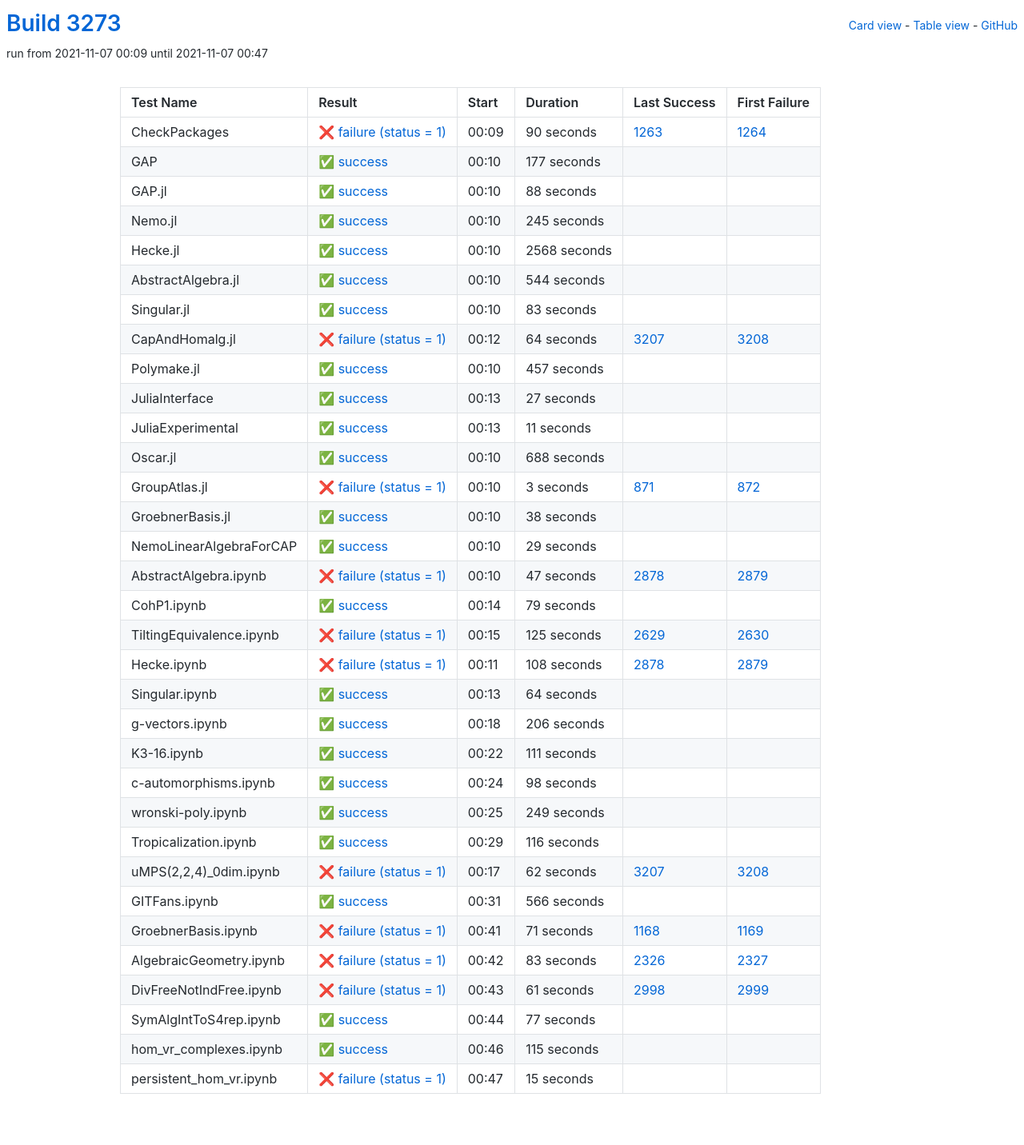
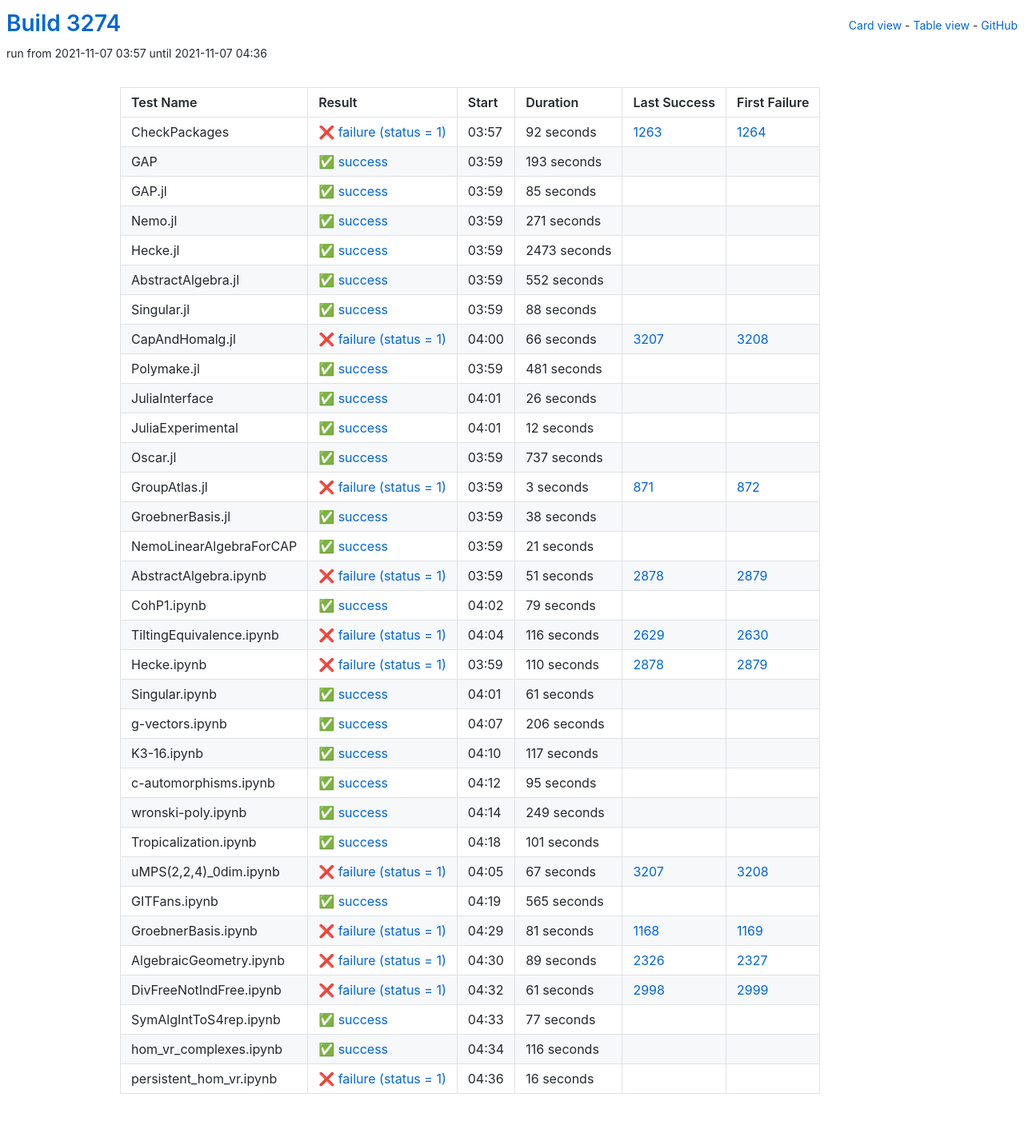
Before and after one commit to oscar-system/oscar-ci-status-stable, a Jekyll site: the page built from table.html, in a window 1280 px wide. Shown: the whole page at 80% size. Built offline with Jekyll 4.4.1, drawn with Linux system fonts in a browser that asks for light colours.

Commit message:
Build #3274

```diff
--- a/_data/ci.yml
+++ b/_data/ci.yml
@@ -1,6 +1,6 @@
 ---
-build: 3273
-build_url: https://oscarci.mathematik.uni-kl.de/job/oscar-stable/3273/
+build: 3274
+build_url: https://oscarci.mathematik.uni-kl.de/job/oscar-stable/3274/
 job: oscar-stable
 organization: oscar-system
 repo: oscar-ci-status-stable
@@ -8,32 +8,80 @@ repourl: https://github.com/oscar-system/oscar-ci-status-stable
 tests:
 - name: CheckPackages
   id: checkpackages
-  log: https://oscarci.mathematik.uni-kl.de/job/oscar-stable/3273/artifact/logs/build-3273/CheckPackages.log
-  start: 2021-11-07 00:09
+  log: https://oscarci.mathematik.uni-kl.de/job/oscar-stable/3274/artifact/logs/build-3274/CheckPackages.log
+  start: 2021-11-07 03:57
   success: false
   exitcode: 1
   status: failure
-  duration: 90
+  duration: 92
   last_success: 1263
   last_success_url: https://oscarci.mathematik.uni-kl.de/job/oscar-stable/1263/
   first_failure: 1264
   first_failure_url: https://oscarci.mathematik.uni-kl.de/job/oscar-stable/1264/
 - name: GAP
   id: gap
-  log: https://oscarci.mathematik.uni-kl.de/job/oscar-stable/3273/artifact/logs/build-3273/GAP.log
-  start: 2021-11-07 00:10
+  log: https://oscarci.mathematik.uni-kl.de/job/oscar-stable/3274/artifact/logs/build-3274/GAP.log
+  start: 2021-11-07 03:59
   success: true
   exitcode: 0
   status: success
-  duration: 177
+  duration: 193
   last_success: false
   last_success_url:
   first_failure: false
   first_failure_url:
 - name: GAP.jl
   id: gap-jl
-  log: https://oscarci.mathematik.uni-kl.de/job/oscar-stable/3273/artifact/logs/build-3273/GAP.jl.log
-  start: 2021-11-07 00:10
+  log: https://oscarci.mathematik.uni-kl.de/job/oscar-stable/3274/artifact/logs/build-3274/GAP.jl.log
+  start: 2021-11-07 03:59
+  success: true
+  exitcode: 0
+  status: success
+  duration: 85
+  last_success: false
+  last_success_url:
+  first_failure: false
+  first_failure_url:
+- name: Nemo.jl
+  id: nemo-jl
+  log: https://oscarci.mathematik.uni-kl.de/job/oscar-stable/3274/artifact/logs/build-3274/Nemo.jl.log
+  start: 2021-11-07 03:59
+  success: true
+  exitcode: 0
+  status: success
+  duration: 271
+  last_success: false
+  last_success_url:
+  first_failure: false
+  first_failure_url:
+- name: Hecke.jl
+  id: hecke-jl
+  log: https://oscarci.mathematik.uni-kl.de/job/oscar-stable/3274/artifact/logs/build-3274/Hecke.jl.log
+  start: 2021-11-07 03:59
+  success: true
+  exitcode: 0
+  status: success
+  duration: 2473
+  last_success: false
+  last_success_url:
+  first_failure: false
+  first_failure_url:
+- name: AbstractAlgebra.jl
+  id: abstractalgebra-jl
+  log: https://oscarci.mathematik.uni-kl.de/job/oscar-stable/3274/artifact/logs/build-3274/AbstractAlgebra.jl.log
+  start: 2021-11-07 03:59
+  success: true
+  exitcode: 0
+  status: success
+  duration: 552
+  last_success: false
+  last_success_url:
+  first_failure: false
+  first_failure_url:
+- name: Singular.jl
+  id: singular-jl
+  log: https://oscarci.mathematik.uni-kl.de/job/oscar-stable/3274/artifact/logs/build-3274/Singular.jl.log
+  start: 2021-11-07 03:59
   success: true
   exitcode: 0
   status: success
@@ -42,118 +90,70 @@ tests:
   last_success_url:
   first_failure: false
   first_failure_url:
-- name: Nemo.jl
-  id: nemo-jl
-  log: https://oscarci.mathematik.uni-kl.de/job/oscar-stable/3273/artifact/logs/build-3273/Nemo.jl.log
-  start: 2021-11-07 00:10
-  success: true
-  exitcode: 0
-  status: success
-  duration: 245
-  last_success: false
-  last_success_url:
-  first_failure: false
-  first_failure_url:
-- name: Hecke.jl
-  id: hecke-jl
-  log: https://oscarci.mathematik.uni-kl.de/job/oscar-stable/3273/artifact/logs/build-3273/Hecke.jl.log
-  start: 2021-11-07 00:10
-  success: true
-  exitcode: 0
-  status: success
-  duration: 2568
-  last_success: false
-  last_success_url:
-  first_failure: false
-  first_failure_url:
-- name: AbstractAlgebra.jl
-  id: abstractalgebra-jl
-  log: https://oscarci.mathematik.uni-kl.de/job/oscar-stable/3273/artifact/logs/build-3273/AbstractAlgebra.jl.log
-  start: 2021-11-07 00:10
-  success: true
-  exitcode: 0
-  status: success
-  duration: 544
-  last_success: false
-  last_success_url:
-  first_failure: false
-  first_failure_url:
-- name: Singular.jl
-  id: singular-jl
-  log: https://oscarci.mathematik.uni-kl.de/job/oscar-stable/3273/artifact/logs/build-3273/Singular.jl.log
-  start: 2021-11-07 00:10
-  success: true
-  exitcode: 0
-  status: success
-  duration: 83
-  last_success: false
-  last_success_url:
-  first_failure: false
-  first_failure_url:
 - name: CapAndHomalg.jl
   id: capandhomalg-jl
-  log: https://oscarci.mathematik.uni-kl.de/job/oscar-stable/3273/artifact/logs/build-3273/CapAndHomalg.jl.log
-  start: 2021-11-07 00:12
+  log: https://oscarci.mathematik.uni-kl.de/job/oscar-stable/3274/artifact/logs/build-3274/CapAndHomalg.jl.log
+  start: 2021-11-07 04:00
   success: false
   exitcode: 1
   status: failure
-  duration: 64
+  duration: 66
   last_success: 3207
   last_success_url: https://oscarci.mathematik.uni-kl.de/job/oscar-stable/3207/
   first_failure: 3208
   first_failure_url: https://oscarci.mathematik.uni-kl.de/job/oscar-stable/3208/
 - name: Polymake.jl
   id: polymake-jl
-  log: https://oscarci.mathematik.uni-kl.de/job/oscar-stable/3273/artifact/logs/build-3273/Polymake.jl.log
-  start: 2021-11-07 00:10
+  log: https://oscarci.mathematik.uni-kl.de/job/oscar-stable/3274/artifact/logs/build-3274/Polymake.jl.log
+  start: 2021-11-07 03:59
   success: true
   exitcode: 0
   status: success
-  duration: 457
+  duration: 481
   last_success: false
   last_success_url:
   first_failure: false
   first_failure_url:
 - name: JuliaInterface
   id: juliainterface
-  log: https://oscarci.mathematik.uni-kl.de/job/oscar-stable/3273/artifact/logs/build-3273/JuliaInterface.log
-  start: 2021-11-07 00:13
+  log: https://oscarci.mathematik.uni-kl.de/job/oscar-stable/3274/artifact/logs/build-3274/JuliaInterface.log
+  start: 2021-11-07 04:01
   success: true
   exitcode: 0
   status: success
-  duration: 27
+  duration: 26
   last_success: false
   last_success_url:
   first_failure: false
   first_failure_url:
 - name: JuliaExperimental
   id: juliaexperimental
-  log: https://oscarci.mathematik.uni-kl.de/job/oscar-stable/3273/artifact/logs/build-3273/JuliaExperimental.log
-  start: 2021-11-07 00:13
+  log: https://oscarci.mathematik.uni-kl.de/job/oscar-stable/3274/artifact/logs/build-3274/JuliaExperimental.log
+  start: 2021-11-07 04:01
   success: true
   exitcode: 0
   status: success
-  duration: 11
+  duration: 12
   last_success: false
   last_success_url:
   first_failure: false
   first_failure_url:
 - name: Oscar.jl
   id: oscar-jl
-  log: https://oscarci.mathematik.uni-kl.de/job/oscar-stable/3273/artifact/logs/build-3273/Oscar.jl.log
-  start: 2021-11-07 00:10
+  log: https://oscarci.mathematik.uni-kl.de/job/oscar-stable/3274/artifact/logs/build-3274/Oscar.jl.log
+  start: 2021-11-07 03:59
   success: true
   exitcode: 0
   status: success
-  duration: 688
+  duration: 737
   last_success: false
   last_success_url:
   first_failure: false
   first_failure_url:
 - name: GroupAtlas.jl
   id: groupatlas-jl
-  log: https://oscarci.mathematik.uni-kl.de/job/oscar-stable/3273/artifact/logs/build-3273/GroupAtlas.jl.log
-  start: 2021-11-07 00:10
+  log: https://oscarci.mathematik.uni-kl.de/job/oscar-stable/3274/artifact/logs/build-3274/GroupAtlas.jl.log
+  start: 2021-11-07 03:59
   success: false
   exitcode: 1
   status: failure
@@ -164,8 +164,8 @@ tests:
   first_failure_url: https://oscarci.mathematik.uni-kl.de/job/oscar-stable/872/
 - name: GroebnerBasis.jl
   id: groebnerbasis-jl
-  log: https://oscarci.mathematik.uni-kl.de/job/oscar-stable/3273/artifact/logs/build-3273/GroebnerBasis.jl.log
-  start: 2021-11-07 00:10
+  log: https://oscarci.mathematik.uni-kl.de/job/oscar-stable/3274/artifact/logs/build-3274/GroebnerBasis.jl.log
+  start: 2021-11-07 03:59
   success: true
   exitcode: 0
   status: success
@@ -176,32 +176,32 @@ tests:
   first_failure_url:
 - name: NemoLinearAlgebraForCAP
   id: nemolinearalgebraforcap
-  log: https://oscarci.mathematik.uni-kl.de/job/oscar-stable/3273/artifact/logs/build-3273/NemoLinearAlgebraForCAP.log
-  start: 2021-11-07 00:10
+  log: https://oscarci.mathematik.uni-kl.de/job/oscar-stable/3274/artifact/logs/build-3274/NemoLinearAlgebraForCAP.log
+  start: 2021-11-07 03:59
   success: true
   exitcode: 0
   status: success
-  duration: 29
+  duration: 21
   last_success: false
   last_success_url:
   first_failure: false
   first_failure_url:
 - name: AbstractAlgebra.ipynb
   id: abstractalgebra-ipynb
-  log: https://oscarci.mathematik.uni-kl.de/job/oscar-stable/3273/artifact/logs/build-3273/AbstractAlgebra.ipynb.log
-  start: 2021-11-07 00:10
+  log: https://oscarci.mathematik.uni-kl.de/job/oscar-stable/3274/artifact/logs/build-3274/AbstractAlgebra.ipynb.log
+  start: 2021-11-07 03:59
   success: false
   exitcode: 1
   status: failure
-  duration: 47
+  duration: 51
   last_success: 2878
   last_success_url: https://oscarci.mathematik.uni-kl.de/job/oscar-stable/2878/
   first_failure: 2879
   first_failure_url: https://oscarci.mathematik.uni-kl.de/job/oscar-stable/2879/
 - name: CohP1.ipynb
   id: cohp1-ipynb
-  log: https://oscarci.mathematik.uni-kl.de/job/oscar-stable/3273/artifact/logs/build-3273/CohP1.ipynb.log
-  start: 2021-11-07 00:14
+  log: https://oscarci.mathematik.uni-kl.de/job/oscar-stable/3274/artifact/logs/build-3274/CohP1.ipynb.log
+  start: 2021-11-07 04:02
   success: true
   exitcode: 0
   status: success
@@ -212,44 +212,44 @@ tests:
   first_failure_url:
 - name: TiltingEquivalence.ipynb
   id: tiltingequivalence-ipynb
-  log: https://oscarci.mathematik.uni-kl.de/job/oscar-stable/3273/artifact/logs/build-3273/TiltingEquivalence.ipynb.log
-  start: 2021-11-07 00:15
+  log: https://oscarci.mathematik.uni-kl.de/job/oscar-stable/3274/artifact/logs/build-3274/TiltingEquivalence.ipynb.log
+  start: 2021-11-07 04:04
   success: false
   exitcode: 1
   status: failure
-  duration: 125
+  duration: 116
   last_success: 2629
   last_success_url: https://oscarci.mathematik.uni-kl.de/job/oscar-stable/2629/
   first_failure: 2630
   first_failure_url: https://oscarci.mathematik.uni-kl.de/job/oscar-stable/2630/
 - name: Hecke.ipynb
   id: hecke-ipynb
-  log: https://oscarci.mathematik.uni-kl.de/job/oscar-stable/3273/artifact/logs/build-3273/Hecke.ipynb.log
-  start: 2021-11-07 00:11
+  log: https://oscarci.mathematik.uni-kl.de/job/oscar-stable/3274/artifact/logs/build-3274/Hecke.ipynb.log
+  start: 2021-11-07 03:59
   success: false
   exitcode: 1
   status: failure
-  duration: 108
+  duration: 110
   last_success: 2878
   last_success_url: https://oscarci.mathematik.uni-kl.de/job/oscar-stable/2878/
   first_failure: 2879
   first_failure_url: https://oscarci.mathematik.uni-kl.de/job/oscar-stable/2879/
 - name: Singular.ipynb
   id: singular-ipynb
-  log: https://oscarci.mathematik.uni-kl.de/job/oscar-stable/3273/artifact/logs/build-3273/Singular.ipynb.log
-  start: 2021-11-07 00:13
+  log: https://oscarci.mathematik.uni-kl.de/job/oscar-stable/3274/artifact/logs/build-3274/Singular.ipynb.log
+  start: 2021-11-07 04:01
   success: true
   exitcode: 0
   status: success
-  duration: 64
+  duration: 61
   last_success: false
   last_success_url:
   first_failure: false
   first_failure_url:
 - name: g-vectors.ipynb
   id: g-vectors-ipynb
-  log: https://oscarci.mathematik.uni-kl.de/job/oscar-stable/3273/artifact/logs/build-3273/g-vectors.ipynb.log
-  start: 2021-11-07 00:18
+  log: https://oscarci.mathematik.uni-kl.de/job/oscar-stable/3274/artifact/logs/build-3274/g-vectors.ipynb.log
+  start: 2021-11-07 04:07
   success: true
   exitcode: 0
   status: success
@@ -260,32 +260,32 @@ tests:
   first_failure_url:
 - name: K3-16.ipynb
   id: k3-16-ipynb
-  log: https://oscarci.mathematik.uni-kl.de/job/oscar-stable/3273/artifact/logs/build-3273/K3-16.ipynb.log
-  start: 2021-11-07 00:22
+  log: https://oscarci.mathematik.uni-kl.de/job/oscar-stable/3274/artifact/logs/build-3274/K3-16.ipynb.log
+  start: 2021-11-07 04:10
   success: true
   exitcode: 0
   status: success
-  duration: 111
+  duration: 117
   last_success: false
   last_success_url:
   first_failure: false
   first_failure_url:
 - name: c-automorphisms.ipynb
   id: c-automorphisms-ipynb
-  log: https://oscarci.mathematik.uni-kl.de/job/oscar-stable/3273/artifact/logs/build-3273/c-automorphisms.ipynb.log
-  start: 2021-11-07 00:24
+  log: https://oscarci.mathematik.uni-kl.de/job/oscar-stable/3274/artifact/logs/build-3274/c-automorphisms.ipynb.log
+  start: 2021-11-07 04:12
   success: true
   exitcode: 0
   status: success
-  duration: 98
+  duration: 95
   last_success: false
   last_success_url:
   first_failure: false
   first_failure_url:
 - name: wronski-poly.ipynb
   id: wronski-poly-ipynb
-  log: https://oscarci.mathematik.uni-kl.de/job/oscar-stable/3273/artifact/logs/build-3273/wronski-poly.ipynb.log
-  start: 2021-11-07 00:25
+  log: https://oscarci.mathematik.uni-kl.de/job/oscar-stable/3274/artifact/logs/build-3274/wronski-poly.ipynb.log
+  start: 2021-11-07 04:14
   success: true
   exitcode: 0
   status: success
@@ -296,68 +296,68 @@ tests:
   first_failure_url:
 - name: Tropicalization.ipynb
   id: tropicalization-ipynb
-  log: https://oscarci.mathematik.uni-kl.de/job/oscar-stable/3273/artifact/logs/build-3273/Tropicalization.ipynb.log
-  start: 2021-11-07 00:29
+  log: https://oscarci.mathematik.uni-kl.de/job/oscar-stable/3274/artifact/logs/build-3274/Tropicalization.ipynb.log
+  start: 2021-11-07 04:18
   success: true
   exitcode: 0
   status: success
-  duration: 116
+  duration: 101
   last_success: false
   last_success_url:
   first_failure: false
   first_failure_url:
 - name: uMPS(2,2,4)_0dim.ipynb
   id: umps-2-2-4-0dim-ipynb
-  log: https://oscarci.mathematik.uni-kl.de/job/oscar-stable/3273/artifact/logs/build-3273/uMPS-2-2-4-_0dim.ipynb.log
-  start: 2021-11-07 00:17
+  log: https://oscarci.mathematik.uni-kl.de/job/oscar-stable/3274/artifact/logs/build-3274/uMPS-2-2-4-_0dim.ipynb.log
+  start: 2021-11-07 04:05
   success: false
   exitcode: 1
   status: failure
-  duration: 62
+  duration: 67
   last_success: 3207
   last_success_url: https://oscarci.mathematik.uni-kl.de/job/oscar-stable/3207/
   first_failure: 3208
   first_failure_url: https://oscarci.mathematik.uni-kl.de/job/oscar-stable/3208/
 - name: GITFans.ipynb
   id: gitfans-ipynb
-  log: https://oscarci.mathematik.uni-kl.de/job/oscar-stable/3273/artifact/logs/build-3273/GITFans.ipynb.log
-  start: 2021-11-07 00:31
+  log: https://oscarci.mathematik.uni-kl.de/job/oscar-stable/3274/artifact/logs/build-3274/GITFans.ipynb.log
+  start: 2021-11-07 04:19
   success: true
   exitcode: 0
   status: success
-  duration: 566
+  duration: 565
   last_success: false
   last_success_url:
   first_failure: false
   first_failure_url:
 - name: GroebnerBasis.ipynb
   id: groebnerbasis-ipynb
-  log: https://oscarci.mathematik.uni-kl.de/job/oscar-stable/3273/artifact/logs/build-3273/GroebnerBasis.ipynb.log
-  start: 2021-11-07 00:41
+  log: https://oscarci.mathematik.uni-kl.de/job/oscar-stable/3274/artifact/logs/build-3274/GroebnerBasis.ipynb.log
+  start: 2021-11-07 04:29
   success: false
   exitcode: 1
   status: failure
-  duration: 71
+  duration: 81
   last_success: 1168
   last_success_url: https://oscarci.mathematik.uni-kl.de/job/oscar-stable/1168/
   first_failure: 1169
   first_failure_url: https://oscarci.mathematik.uni-kl.de/job/oscar-stable/1169/
 - name: AlgebraicGeometry.ipynb
   id: algebraicgeometry-ipynb
-  log: https://oscarci.mathematik.uni-kl.de/job/oscar-stable/3273/artifact/logs/build-3273/AlgebraicGeometry.ipynb.log
-  start: 2021-11-07 00:42
+  log: https://oscarci.mathematik.uni-kl.de/job/oscar-stable/3274/artifact/logs/build-3274/AlgebraicGeometry.ipynb.log
+  start: 2021-11-07 04:30
   success: false
   exitcode: 1
   status: failure
-  duration: 83
+  duration: 89
   last_success: 2326
   last_success_url: https://oscarci.mathematik.uni-kl.de/job/oscar-stable/2326/
   first_failure: 2327
   first_failure_url: https://oscarci.mathematik.uni-kl.de/job/oscar-stable/2327/
 - name: DivFreeNotIndFree.ipynb
   id: divfreenotindfree-ipynb
-  log: https://oscarci.mathematik.uni-kl.de/job/oscar-stable/3273/artifact/logs/build-3273/DivFreeNotIndFree.ipynb.log
-  start: 2021-11-07 00:43
+  log: https://oscarci.mathematik.uni-kl.de/job/oscar-stable/3274/artifact/logs/build-3274/DivFreeNotIndFree.ipynb.log
+  start: 2021-11-07 04:32
   success: false
   exitcode: 1
   status: failure
@@ -368,8 +368,8 @@ tests:
   first_failure_url: https://oscarci.mathematik.uni-kl.de/job/oscar-stable/2999/
 - name: SymAlgIntToS4rep.ipynb
   id: symalginttos4rep-ipynb
-  log: https://oscarci.mathematik.uni-kl.de/job/oscar-stable/3273/artifact/logs/build-3273/SymAlgIntToS4rep.ipynb.log
-  start: 2021-11-07 00:44
+  log: https://oscarci.mathematik.uni-kl.de/job/oscar-stable/3274/artifact/logs/build-3274/SymAlgIntToS4rep.ipynb.log
+  start: 2021-11-07 04:33
   success: true
   exitcode: 0
   status: success
@@ -380,24 +380,24 @@ tests:
   first_failure_url:
 - name: hom_vr_complexes.ipynb
   id: hom-vr-complexes-ipynb
-  log: https://oscarci.mathematik.uni-kl.de/job/oscar-stable/3273/artifact/logs/build-3273/hom_vr_complexes.ipynb.log
-  start: 2021-11-07 00:46
+  log: https://oscarci.mathematik.uni-kl.de/job/oscar-stable/3274/artifact/logs/build-3274/hom_vr_complexes.ipynb.log
+  start: 2021-11-07 04:34
   success: true
   exitcode: 0
   status: success
-  duration: 115
+  duration: 116
   last_success: false
   last_success_url:
   first_failure: false
   first_failure_url:
 - name: persistent_hom_vr.ipynb
   id: persistent-hom-vr-ipynb
-  log: https://oscarci.mathematik.uni-kl.de/job/oscar-stable/3273/artifact/logs/build-3273/persistent_hom_vr.ipynb.log
-  start: 2021-11-07 00:47
+  log: https://oscarci.mathematik.uni-kl.de/job/oscar-stable/3274/artifact/logs/build-3274/persistent_hom_vr.ipynb.log
+  start: 2021-11-07 04:36
   success: false
   exitcode: 1
   status: failure
-  duration: 15
+  duration: 16
   last_success: false
   last_success_url:
   first_failure: false
```
Also changed, not shown: README.md.
